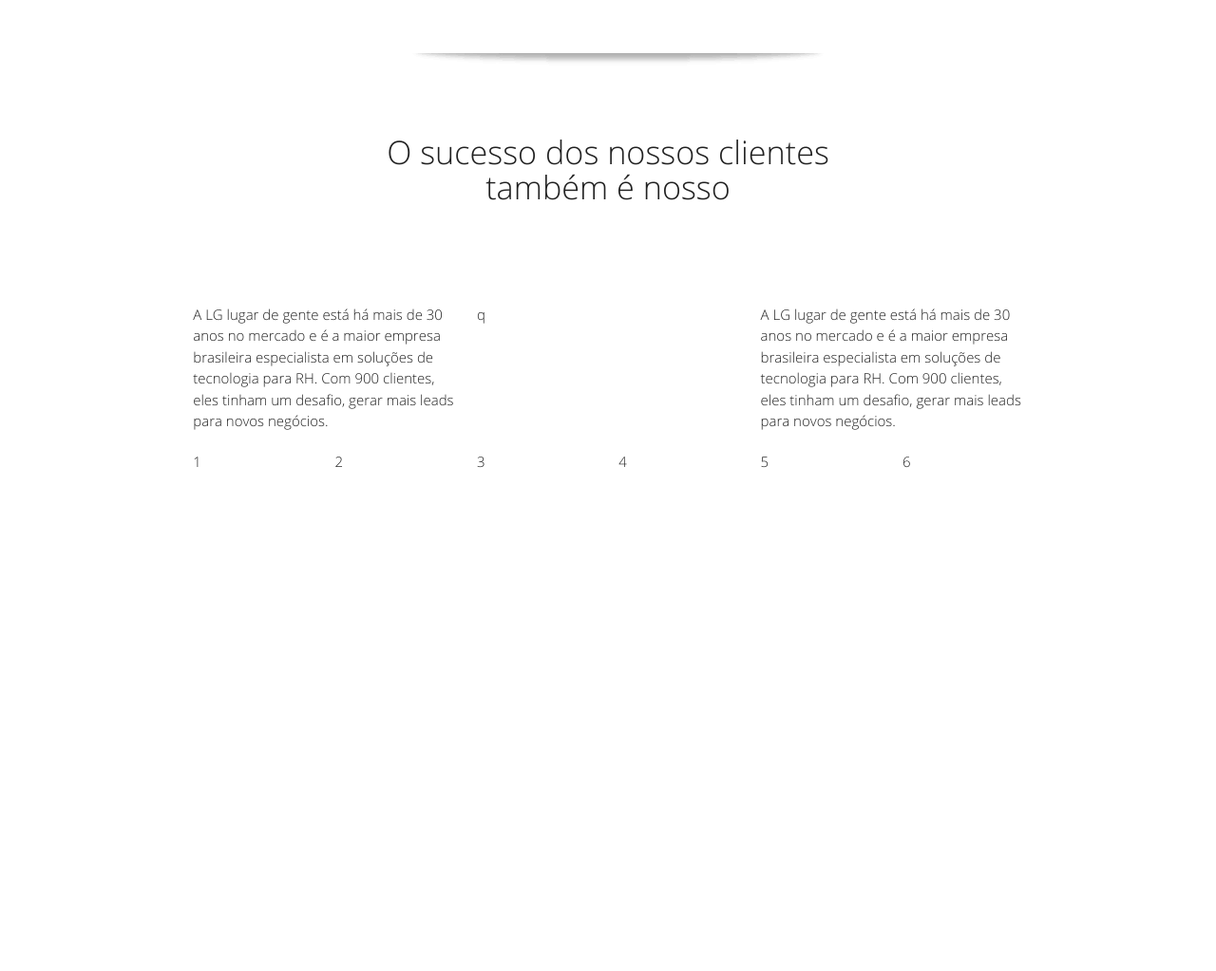
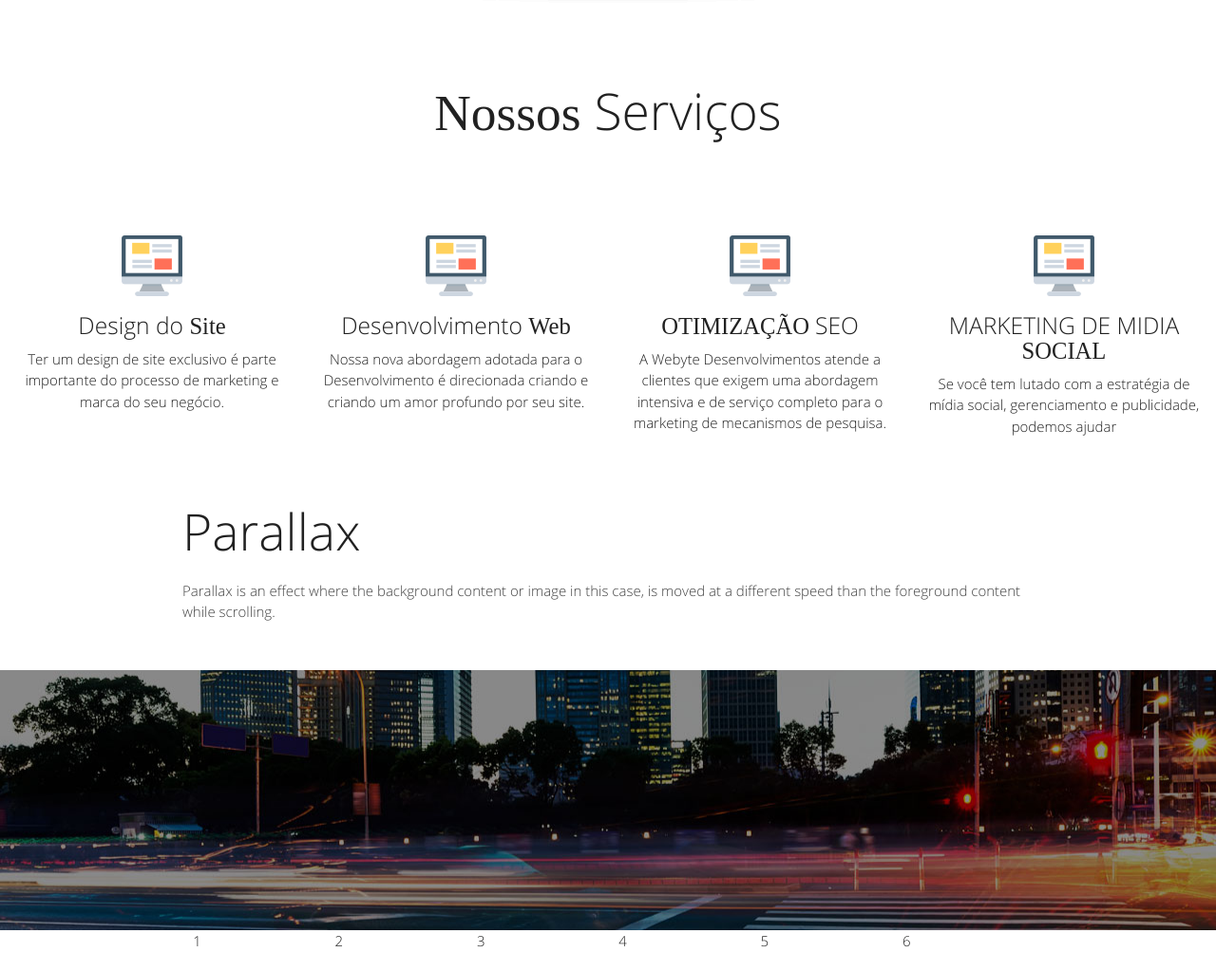
Before and after one commit to AgenciaRazor/site, a plain HTML site: page index.html in a window 1280 px wide. Shown: the part 1433-2456 px from the top of the page at 95% size. Before the commit the page ends 1950 px from the top, so only its background shows below. Drawn offline with nearby package versions, Linux system fonts and the light colour scheme; a web font is replaced by a local one.

Commit message:
DEsenvolvendo

```diff
--- a/css/index.css
+++ b/css/index.css
@@ -1,6 +1,11 @@
 @font-face {
     font-family: 'light'; /*a name to be used later*/
     src: url('../font/OpenSans-Light.ttf'); /*URL to font*/
+}
+
+@font-face {
+    font-family: 'light_italic'; /*a name to be used later*/
+    src: url('../font/OpenSans-LightItalic.ttf'); /*URL to font*/
 }
 
 @font-face {
@@ -20,9 +25,14 @@
 }
 
 .b{font-family:'bold'}
+.light{font-family:'light'!important}
+.light_italic{font-family:'light_italic'!important}
+
+.bottom_50{margin-bottom:50px}
+.bottom_100{margin-bottom:100px}
 
 html{font-family:'normal'}
-h1{font-family:'bold'}
+
 
 #btn_down{
     cursor:pointer;
--- a/index.html
+++ b/index.html
@@ -9,8 +9,8 @@
         <link rel="stylesheet" href="https://cdnjs.cloudflare.com/ajax/libs/materialize/1.0.0-beta/css/materialize.min.css">
 
         <!-- Compiled and minified JavaScript -->
+        <script src="https://code.jquery.com/jquery-3.3.1.min.js"></script>
         <script src="https://cdnjs.cloudflare.com/ajax/libs/materialize/1.0.0-beta/js/materialize.min.js"></script>
-        <script src="https://code.jquery.com/jquery-3.3.1.min.js"></script>
 
         <script src="js/index.js"></script>
         <link rel="stylesheet" href="css/index.css" >
@@ -42,47 +42,74 @@
 
         </section>
 
+
+
+
         <section id="sobre_nos" class="container">
 
 
-            <h1 class="center">Sobre Nós</h1>
+            <h2 class="center bottom_50 light">SOBRE <span class="b">NÓS</span></h1>
 
 
             <div class="row">
-                    <div class="col s6">
+                    <div class="col s5">
                         <img src="img/quem_somos_1.png" width="100%" />
-                        <img src="img/quem_somos_2.png" width="60%"  style="display:block; margin:0 auto" />
+                        <img src="img/developers_logo.png" width="60%" style="float:left" />
                     </div>
-                <div class="col s6 flow-text">
+                <div class="col s7 flow-text">
                     A <span class="b">Razor</span> é uma agência de design Premium que se concentra na qualidade, inovação e velocidade. Utilizamos a tecnologia para trazer resultados para expandir os negócios de nossos clientes. Nós nos orgulhamos de boa ética, integridade e resultados finais. Ao longo dos anos, a <span class="b">Razor</span> conseguiu criar projetos impressionantes e premiados em múltiplas verticais, permitindo aos nossos clientes obter uma melhor presença na web.
                 </div>
 
 
 
             </div>
-            <img src="img/line.png" style="display:block; margin:0 auto" />
-
-            <h4 class="center">O sucesso dos nossos clientes</br> também é nosso</h3>
 
 
+                <img src="img/line.png" style="display:block; margin:0 auto" />
         </section>
-        <br><br><br><br>
-        <section id="services" class="container">
+
+
+        <section id="services" >
+
+                <h2 class="center bottom_100 light"> <span class="b">Nossos</span> Serviços</span></h1>
+
             <div class="row">
-                <div class="col s4">
-                        A LG lugar de gente está há mais de 30 anos no mercado e é a maior empresa brasileira especialista em soluções de tecnologia para RH. Com 900 clientes, eles tinham um desafio, gerar mais leads para novos negócios.
+                <div class="col s6 m3 center">
+                    <img src="img/work_1.png" class="block_center">
+                    <h5>Design do <span class="b">Site</span></h1>
+                        Ter um design de site exclusivo é parte importante do processo de marketing e marca do seu negócio.
                 </div>
 
-                <div class="col s4">
-                    q
-                </div>
+                <div class="col s6 m3 center">
+                        <img src="img/work_1.png" class="block_center">
+                        <h5>Desenvolvimento <span class="b">Web</span></h1>
+                            Nossa nova abordagem adotada para o Desenvolvimento é direcionada criando e criando um amor profundo por seu site.
+                    </div>
 
-                <div class="col s4">
-                        A LG lugar de gente está há mais de 30 anos no mercado e é a maior empresa brasileira especialista em soluções de tecnologia para RH. Com 900 clientes, eles tinham um desafio, gerar mais leads para novos negócios.
-                </div>
-
+                    <div class="col s6 m3 center">
+                            <img src="img/work_1.png" class="block_center">
+                            <h5><span class="b">OTIMIZAÇÃO </span>SEO</h1>
+                                A Webyte Desenvolvimentos atende a clientes que exigem uma abordagem intensiva e de serviço completo para o marketing de mecanismos de pesquisa.
+                        </div>
+                        <div class="col s6 m3 center">
+                                <img src="img/work_1.png" class="block_center">
+                                <h5>MARKETING DE MIDIA <span class="b">SOCIAL </span></h1>
+                                    Se você tem lutado com a estratégia de mídia social, gerenciamento e publicidade, podemos ajudar
+                            </div>
             </div>
         </section>
+
+        <div class="parallax-container">
+                <div id="parallax_text" class="section white">
+                  <div class="row container">
+                    <h2 class="header">Parallax</h2>
+                    <p class="grey-text text-darken-3 lighten-3">Parallax is an effect where the background content or image in this case, is moved at a different speed than the foreground content while scrolling.</p>
+                  </div>
+                </div>
+                <div class="parallax-container">
+                  <div class="parallax"><img src="img/paralax.jpg"></div>
+                </div>
+              </div>
 
         <!--
         <br><br><br><br>
--- a/js/index.js
+++ b/js/index.js
@@ -1,6 +1,7 @@
 $(document).ready(function(){
 
     //$("body").niceScroll();
+    $('.parallax').parallax();
 
     pisca_cursor = 0;
     aux_pisca_cursor = true;
```
Also changed, not shown: img/developers_logo.png (added), img/paralax.jpg (added), img/work_1.png (added).
